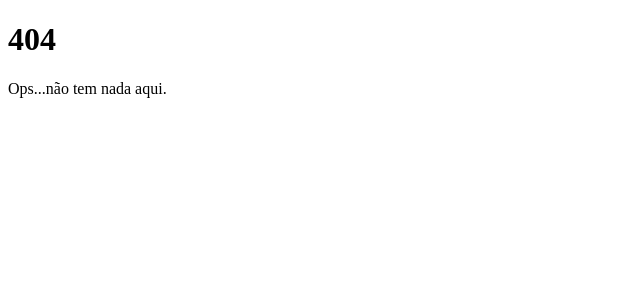
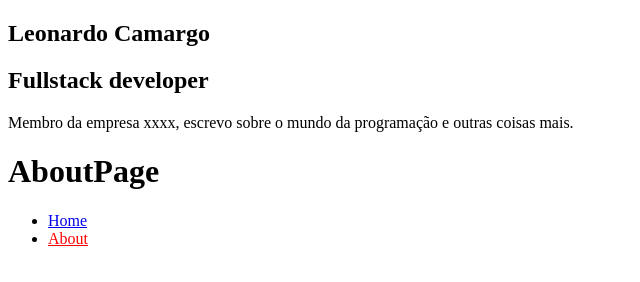
Before and after one commit to LeonardoCamargo31/blog-gatsby, a Gatsby site: page /about in a window 1280 px wide. Before the commit this address had no page. Shown: the whole page, without its empty margins (0-640 px from the left). Built offline with nearby package versions, Linux system fonts and the light colour scheme; Gatsby itself is replaced by a stand-in of ours.

Commit message:
created component profile

```diff
--- /dev/null
+++ b/src/components/Profile/index.js
@@ -0,0 +1,11 @@
+import React from 'react'
+
+const Profile  = ()=>(
+  <div className='profile-wrapper'>
+    <h1>Leonardo Camargo</h1>
+    <h2>Fullstack developer</h2>
+    <p>Membro da empresa xxxx, escrevo sobre o mundo da programação e outras coisas mais.</p>
+  </div>
+)
+
+export default Profile
--- a/src/components/layout.js
+++ b/src/components/layout.js
@@ -1,9 +1,13 @@
 import React from "react"
 import PropTypes from "prop-types"
+import Profile from './Profile'
 
 const Layout = ({ children }) => {
   return (
-    <main>{children}</main>
+    <>
+      <aside><Profile/></aside>
+      <main>{children}</main>
+    </>
   )
 }
 
--- /dev/null
+++ b/src/pages/about.js
@@ -0,0 +1,21 @@
+import React from "react"
+import {Link} from 'gatsby'
+import Layout from '../components/layout'
+import SEO from '../components/seo'
+
+// com () não precisamos da palavra return ex = () => { return true }
+const AboutPage = ()=>(
+  <Layout>
+    <SEO title='About' />
+      <h1>AboutPage</h1>
+      <ul>
+          <li>
+              <Link to='/'>Home</Link>
+          </li>
+          <li>
+              <Link to='/about' activeStyle={{color:'red'}}>About</Link>
+          </li>
+      </ul>
+  </Layout>
+)
+export default AboutPage
```
Also changed, not shown: src/pages/index.js (+18 -4 lines), 1 other file.
